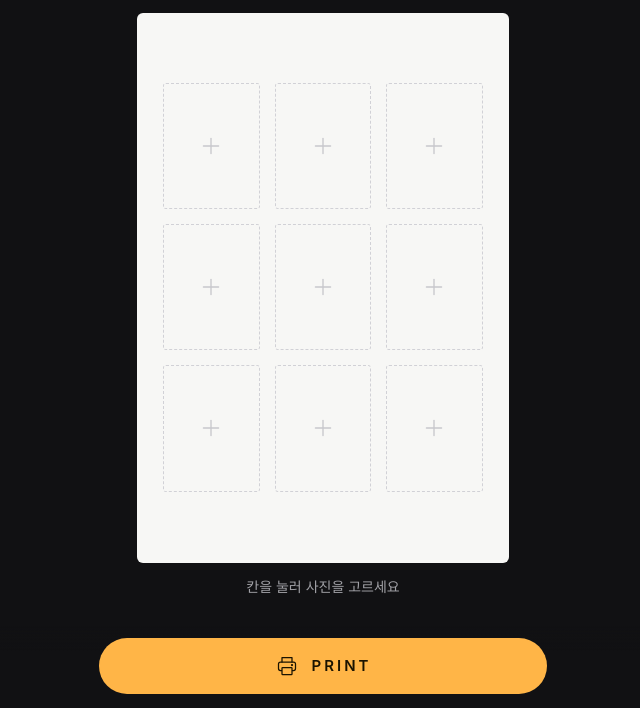
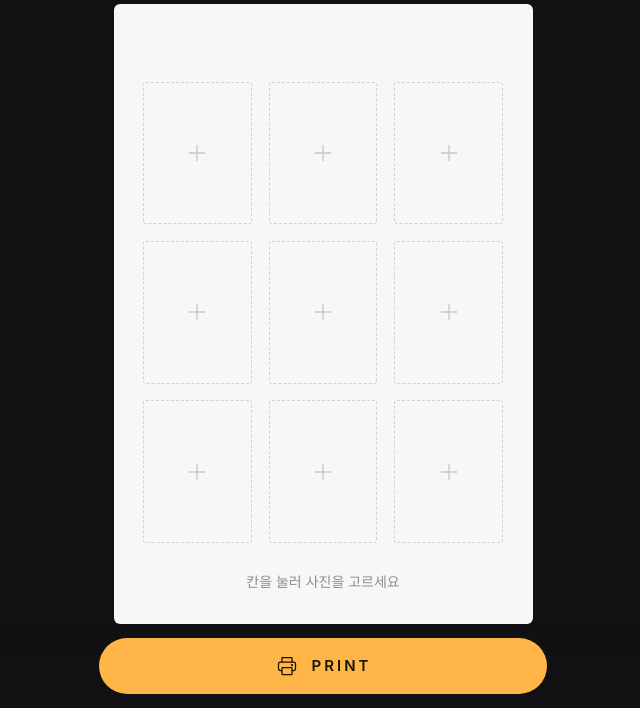
Before and after one commit to user4798/hongido_stickers, a plain HTML site: page public/index.html in a window 1280 px wide. Shown: the part 92-800 px from the top of the page, without its empty margins (317-957 px from the left). Drawn offline with Linux system fonts and the light colour scheme.

Commit message:
첫 화면: 용지 미리 보기를 남는 공간에 꽉 맞춤
Co-Authored-By: Claude Opus 5.5 <noreply@anthropic.com>

```diff
--- a/public/app.js
+++ b/public/app.js
@@ -139,7 +139,14 @@ function pct(v, total) {
 }
 
 function cellButton(i) {
-  return $('paper').children[i];
+  return $('paper').querySelectorAll('.cell')[i];
+}
+
+// 용지 미리 보기를 남는 공간(가로·세로)에 꽉 맞춘다
+function fitPaper() {
+  const stage = $('stage');
+  const w = Math.min(stage.clientWidth, stage.clientHeight * preset.paper.w / preset.paper.h);
+  $('paper').style.width = `${Math.floor(w)}px`;
 }
 
 function buildPaper() {
@@ -205,6 +212,9 @@ document.addEventListener('DOMContentLoaded', () => {
   $('pfScale').textContent = preset.printScale;
 
   buildPaper();
+  fitPaper();
+  window.addEventListener('resize', fitPaper);
+  if (window.visualViewport) visualViewport.addEventListener('resize', fitPaper);
   render();
 
   $('manyInput').addEventListener('change', (e) => {
--- a/public/index.html
+++ b/public/index.html
@@ -32,10 +32,11 @@
       <span class="chip count" id="countChip"></span>
     </div>
 
-    <div class="stage">
-      <div id="paper" class="paper"></div>
+    <div class="stage" id="stage">
+      <div id="paper" class="paper">
+        <p class="empty-hint" id="emptyHint">칸을 눌러 사진을 고르세요</p>
+      </div>
     </div>
-    <p class="empty-hint" id="emptyHint">칸을 눌러 사진을 고르세요</p>
   </main>
 
   <div class="bottombar">
--- a/public/style.css
+++ b/public/style.css
@@ -42,9 +42,13 @@ button { font: inherit; color: inherit; cursor: pointer; border: none; backgroun
 /* ---------- 배치 화면 ---------- */
 
 .layout {
-  max-width: 480px;
+  /* 화면 높이 전체를 쓰고, 남는 공간은 모두 용지 미리 보기에 준다 */
+  display: flex;
+  flex-direction: column;
+  height: 100svh;
+  max-width: 560px;
   margin: 0 auto;
-  padding: max(14px, env(safe-area-inset-top)) 16px calc(110px + var(--safe-b));
+  padding: max(10px, env(safe-area-inset-top)) 12px calc(84px + var(--safe-b));
 }
 
 .topbar {
@@ -73,7 +77,8 @@ button { font: inherit; color: inherit; cursor: pointer; border: none; backgroun
 }
 .icon-btn:active { background: var(--raised); }
 
-.chips { display: flex; gap: 8px; margin: 4px 0 16px; }
+.chips { display: flex; gap: 8px; margin: 2px 4px 12px; }
+.topbar { padding: 0 4px; }
 
 .chip {
   display: inline-flex;
@@ -94,12 +99,18 @@ button { font: inherit; color: inherit; cursor: pointer; border: none; backgroun
   font-variant-numeric: tabular-nums;
 }
 
-.stage { display: flex; justify-content: center; }
+.stage {
+  flex: 1;
+  min-height: 0;
+  display: flex;
+  align-items: center;
+  justify-content: center;
+}
 
 .paper {
   position: relative;
-  /* 아래 PRINT 버튼까지 한 화면에 보이도록 높이에 맞춰 크기 제한 */
-  width: min(100%, calc((100svh - 250px) * 100 / 148));
+  /* 가로·세로 남는 공간에 꽉 맞게 app.js(fitPaper)가 너비를 정한다 */
+  width: 100%;
   background: var(--paper);
   border-radius: 6px;
 }
@@ -128,11 +139,17 @@ button { font: inherit; color: inherit; cursor: pointer; border: none; backgroun
   to { background-color: #d1d1d6; }
 }
 
+/* 용지 아래쪽 빈 여백 안에 안내 문구 (따로 자리를 차지하지 않게) */
 .empty-hint {
-  margin: 14px 0 0;
+  position: absolute;
+  left: 0;
+  right: 0;
+  bottom: 5%;
+  margin: 0;
   text-align: center;
   font-size: 14px;
-  color: var(--text-2);
+  color: #8e8e93;
+  pointer-events: none;
   opacity: 0;
   transition: opacity 0.2s;
 }
```
